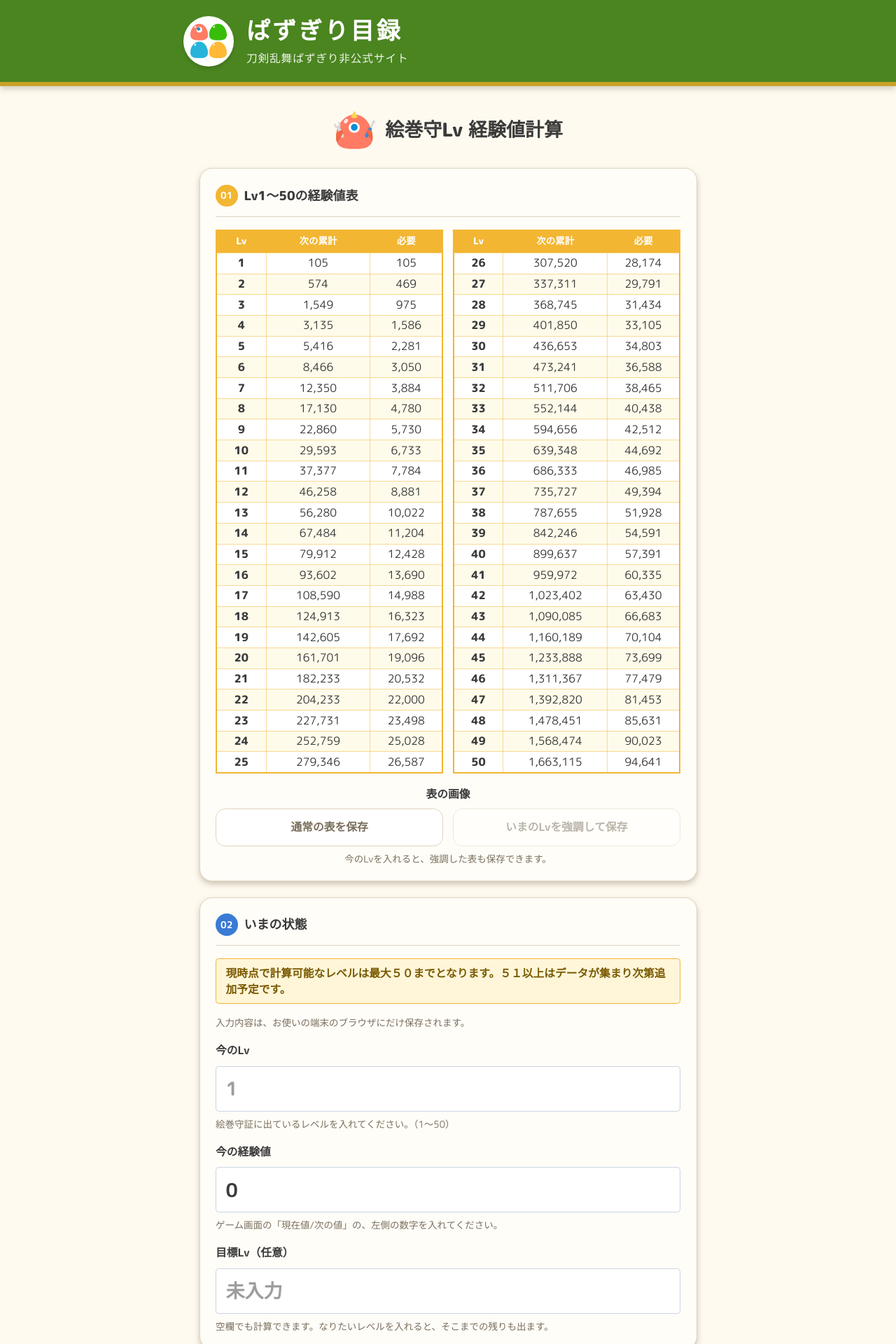
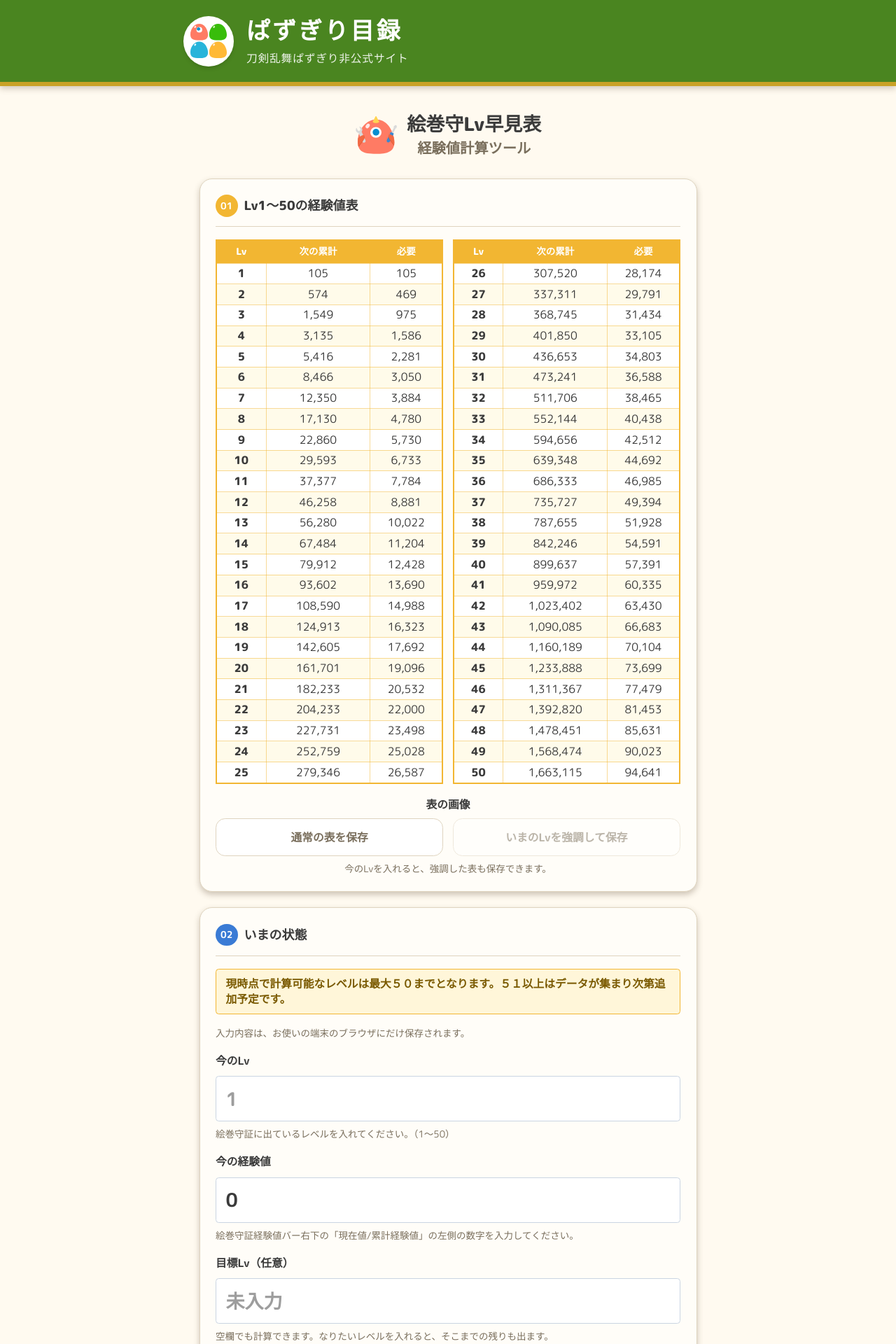
Before and after one commit to toupazu-tool/pazugiri-index, a Next.js app: page /emaki-level in a window 1280 px wide. Shown: the top 1920 px of the page at 70% size. Built offline with nearby package versions, Linux system fonts and the light colour scheme; no server answers.

Commit message:
feat: 絵巻守ツールの見出しを早見表に揃え、入力ヒントを修正

```diff
--- a/src/app/page.tsx
+++ b/src/app/page.tsx
@@ -41,7 +41,7 @@ export default function Home() {
         <section className={cardClass}>
           <h2 className="flex items-center gap-3 text-xl font-extrabold">
             <img src="/to-top.svg" alt="" className="h-10 w-auto" />
-            絵巻守Lv 経験値計算
+            絵巻守Lv早見表 | 経験値計算ツール
           </h2>
           <p className="mt-3">今の絵巻守Lvと経験値を入れると、次のレベルや目標レベルまでの残りが分かります。</p>
           <Link
--- a/src/app/privacy/page.tsx
+++ b/src/app/privacy/page.tsx
@@ -35,7 +35,7 @@ export default function PrivacyPage() {
 
           <Item title="1. 入力内容の保存について">
             <p>
-              ノルマ計算ツールに入力した内容（所持ポイント、欲しい報酬の数、プレイする日）や、絵巻守Lv計算ツールに入力した内容（今のレベル、今の経験値、目標レベル）は、お使いの端末のブラウザ（localStorage）にだけ保存されます。当サイトのサーバーには送られず、運営者が見ることもできません。
+              ノルマ計算ツールに入力した内容（所持ポイント、欲しい報酬の数、プレイする日）や、絵巻守Lv早見表に入力した内容（今のレベル、今の経験値、目標レベル）は、お使いの端末のブラウザ（localStorage）にだけ保存されます。当サイトのサーバーには送られず、運営者が見ることもできません。
             </p>
             <p>ブラウザの閲覧データを消すと、保存した内容も消えます。</p>
           </Item>
--- a/src/components/EmakiLevelCalc.tsx
+++ b/src/components/EmakiLevelCalc.tsx
@@ -123,7 +123,7 @@ export function EmakiLevelCalc() {
   const shareUrl = `${site.url}/emaki-level${params.size ? `?${params}` : ""}`;
   const shareLines = valid && currentLevel !== null && currentXp !== null && remainNext !== null
     ? [
-        "ぱずぎり 絵巻守Lv",
+        "ぱずぎり 絵巻守Lv早見表",
         `今のLv：${currentLevel}`,
         `今の経験値：${currentXp.toLocaleString()}`,
         `次のLvまで：${remainNext.toLocaleString()}`,
@@ -166,7 +166,10 @@ export function EmakiLevelCalc() {
         <div className="px-1 pt-6 pb-1">
           <h1 className="mt-2 flex flex-col items-center justify-center gap-2 text-center text-2xl leading-relaxed font-extrabold sm:flex-row sm:gap-3">
             <Image src="/to-top.svg" alt="" width={178} height={158} className="h-12 w-auto shrink-0" unoptimized />
-            <span>絵巻守Lv<br className="sm:hidden" /> 経験値計算</span>
+            <span className="flex flex-col items-center leading-snug">
+              <span>絵巻守Lv早見表</span>
+              <span className="text-base font-bold text-notebook-muted sm:text-lg">経験値計算ツール</span>
+            </span>
           </h1>
         </div>
 
@@ -315,7 +318,7 @@ export function EmakiLevelCalc() {
                   className="min-h-14 w-full min-w-0 bg-transparent text-2xl font-bold outline-none"
                 />
               </div>
-              <p className="mt-2 text-xs text-notebook-muted">ゲーム画面の「現在値/次の値」の、左側の数字を入れてください。</p>
+              <p className="mt-2 text-xs text-notebook-muted">絵巻守証経験値バー右下の「現在値/累計経験値」の左側の数字を入力してください。</p>
             </div>
 
             <div>
--- a/src/lib/emakiTableImage.ts
+++ b/src/lib/emakiTableImage.ts
@@ -1,7 +1,7 @@
 import type { LevelTableRow } from "@/lib/emakiLevel";
 
 /** 画像のタイトル（ページ名） */
-export const TABLE_IMAGE_TITLE = "絵巻守Lv 経験値表";
+export const TABLE_IMAGE_TITLE = "絵巻守Lv早見表";
 
 /** 画像フッターに小さく入れるサイトURL */
 export const TABLE_IMAGE_FOOTER = "www.pazugiri-index.com";
--- a/src/lib/site.ts
+++ b/src/lib/site.ts
@@ -20,7 +20,7 @@ export const tool = {
 };
 
 export const emakiTool = {
-  title: "絵巻守Lv 経験値計算",
+  title: "絵巻守Lv早見表 | 経験値計算ツール",
   description:
     "刀剣乱舞ぱずぎりの絵巻守レベルについて、今の経験値から次のレベルや目標レベルまでの残りが分かる非公式ツールです。",
 };
```
Also changed, not shown: 1 other file (tests, documents, lock files or other folders).
